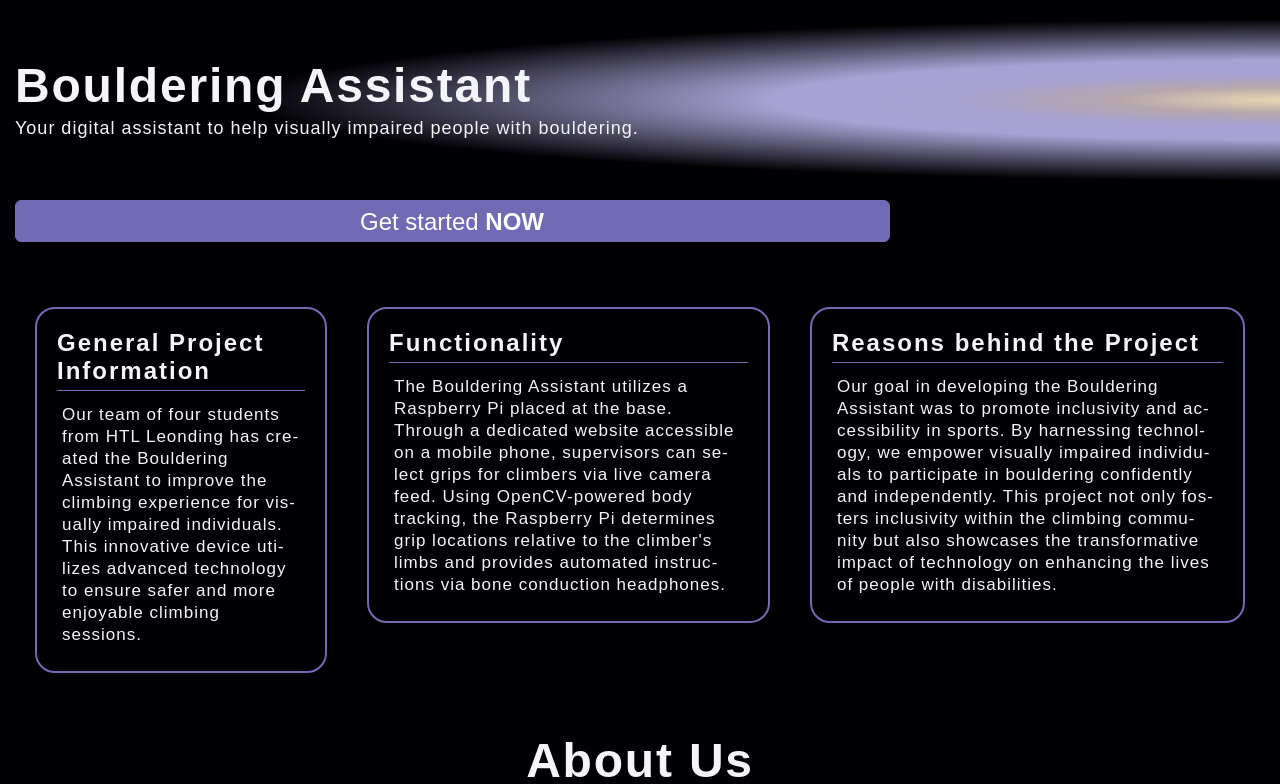
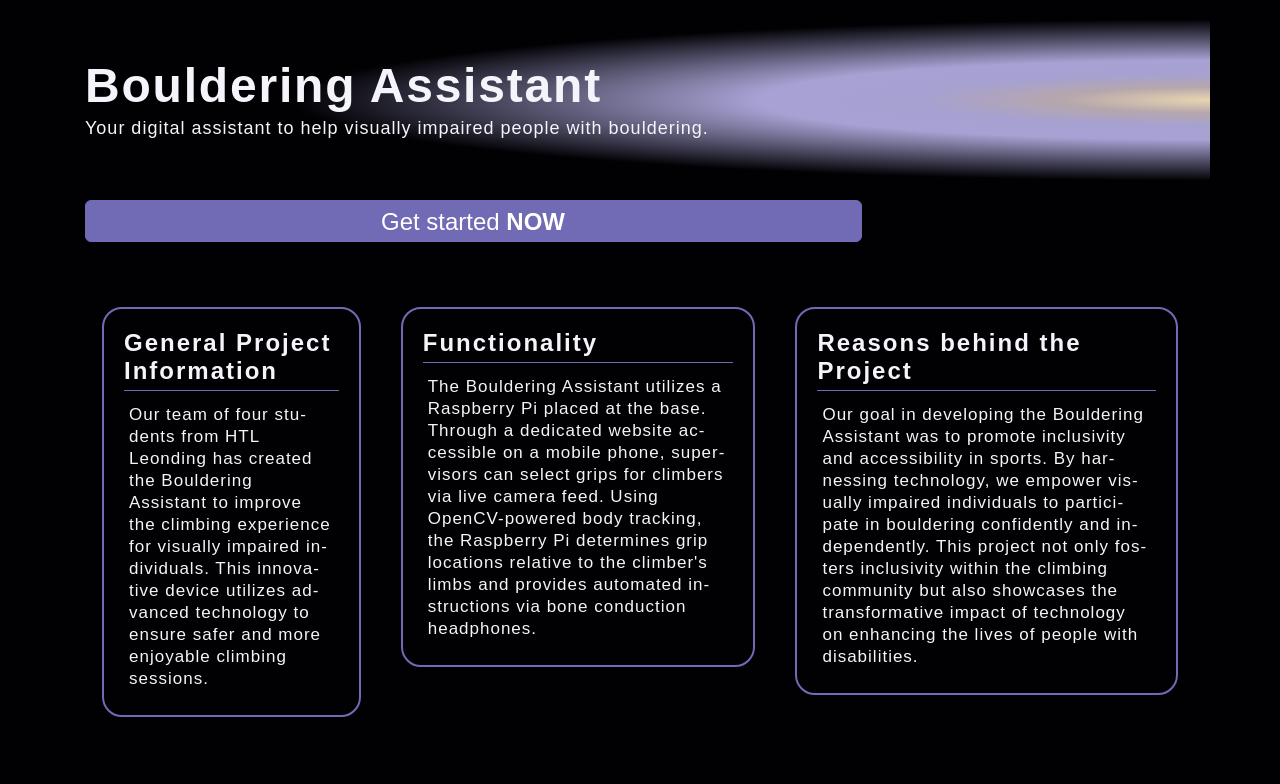
Before and after one commit to melanie-bauer/BoulderingAssistant_VueApp, a Vue app: page / in a window 1280 px wide. Shown: the top 784 px of the page. Built offline with nearby package versions, Linux system fonts and the light colour scheme; a web font is replaced by a local one.

Commit message:
try smth else

```diff
--- a/src/App.vue
+++ b/src/App.vue
@@ -14,12 +14,7 @@ function changeOnHome() {
 </template>
 
 <style>
-.container{
-  background-color: var(--background);
-  color: var(--text);
-  min-width: 100% !important;
-  padding: 0 15px 65px 15px;
-}
+
 body{
   background: var(--background);
 }
--- a/src/components/FirstLook.vue
+++ b/src/components/FirstLook.vue
@@ -16,8 +16,11 @@ import PrimaryButton from "@/components/PrimaryButton.vue";
 </template>
 
 <style scoped>
-
-
+.container{
+  background-color: var(--background);
+  color: var(--text);
+  padding: 0 15px 65px 15px;
+}
 p{
   font-size: 18px !important;
   line-height: 26px !important;
```
